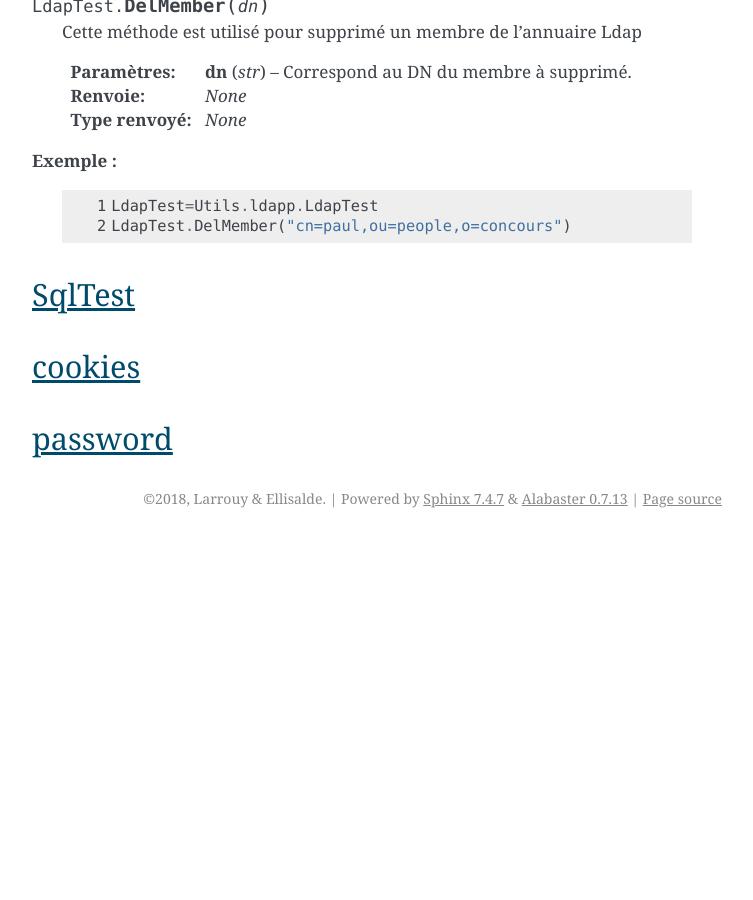
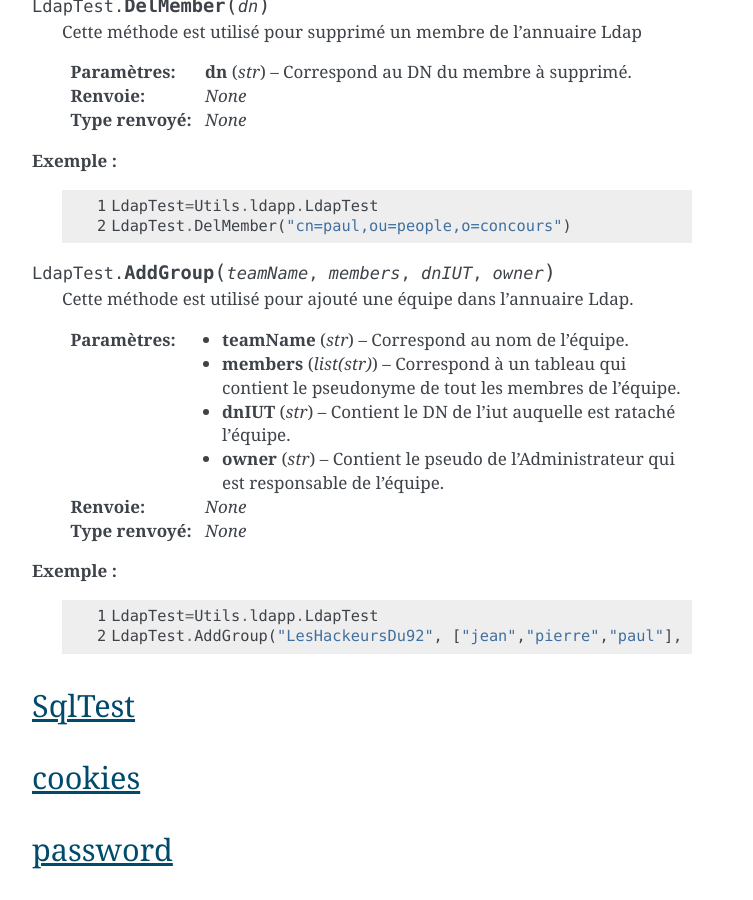
Before and after one commit to soldatroket/ProjetHacking, a Sphinx documentation site: the page built from Documentation/classe.rst, in a window 1280 px wide and 900 px high, scrolled down 2176 px. Shown: the whole window, without its empty margins (388-1141 px from the left). Built offline with Sphinx 7.4.7, drawn with Linux system fonts in a browser that asks for light colours; before the commit the page ends 2714 px from its top, so only the background shows below that.

Commit message:
Update classe.rst

```diff
--- a/Documentation/classe.rst
+++ b/Documentation/classe.rst
@@ -103,6 +103,25 @@ LdapTest
       LdapTest=Utils.ldapp.LdapTest
       LdapTest.DelMember("cn=paul,ou=people,o=concours")
 
+.. method:: LdapTest.AddGroup(teamName, members, dnIUT, owner)
+
+   Cette méthode est utilisé pour ajouté une équipe dans l'annuaire Ldap.
+
+   :param str teamName: Correspond au nom de l'équipe.
+   :param list(str) members: Correspond à un tableau qui contient le pseudonyme de tout les membres de l'équipe.
+   :param str dnIUT: Contient le DN de l'iut auquelle est rataché l'équipe.
+   :param str owner: Contient le pseudo de l'Administrateur qui est responsable de l'équipe.
+   :return: *None*
+   :rtype: *None*
+
+**Exemple :**
+
+   .. code-block:: python
+      :linenos:
+
+      LdapTest=Utils.ldapp.LdapTest
+      LdapTest.AddGroup("LesHackeursDu92", ["jean","pierre","paul"], "ou=M2M,o=iut,o=concours", "henry")
+
 SqlTest
 -------
 
```
